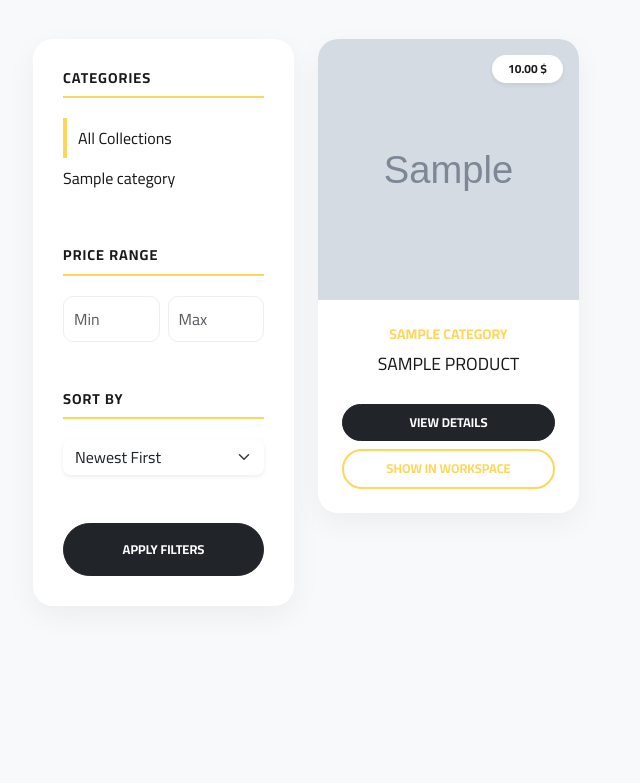
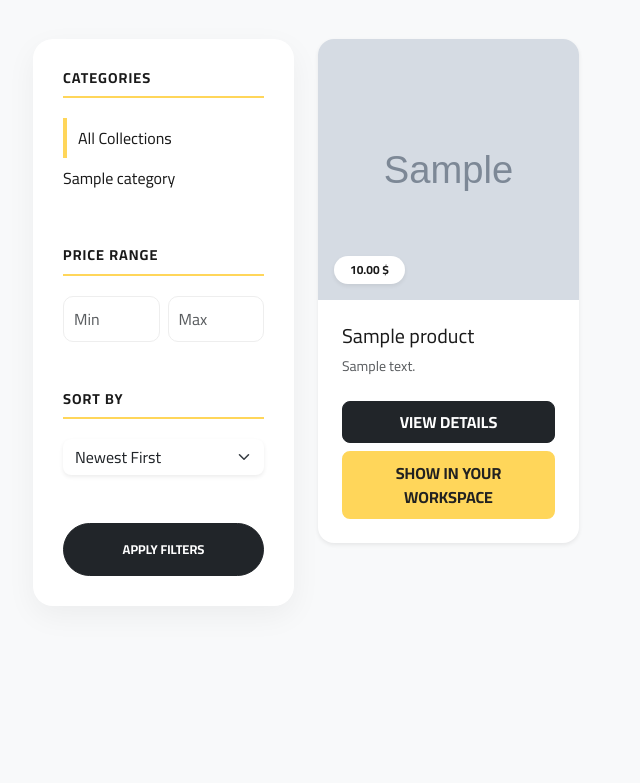
Before and after one commit to amraoui-mo7amed/loftdesign, a Django app: page /products/ in a window 1280 px wide. Shown: the part 68-851 px from the top of the page, without its empty margins (49-689 px from the left). Run offline with Django 5.2, Linux system fonts and the light colour scheme; tables that the repository leaves empty hold one stand-in row (values such as "Sample post"); grey boxes marked "Sample" are stand-in pictures.

Commit message:
refactor: extract product card into a reusable partial template and update styles

```diff
--- /dev/null
+++ b/frontend/templates/partials/product_card.html
@@ -0,0 +1,33 @@
+{% load i18n %}
+<div class="soft-glass-card h-100 shadow-sm border-0 rounded-4 overflow-hidden bg-white transition-all hover-lift"
+     style="text-align: initial">
+    <div class="position-relative overflow-hidden" style="aspect-ratio: 1/1;">
+        {% if product.thumbnail %}
+            <img src="{{ product.thumbnail.url }}"
+                 alt="{{ product.title }}"
+                 class="img-fluid w-100 h-100 transition-all hover-scale"
+                 style="object-fit: cover">
+        {% endif %}
+        {% if product.price %}
+            <div class="position-absolute bottom-0 width-100 m-3">
+                <span class="badge bg-white text-dark shadow-sm px-3 py-2 rounded-pill fw-black">{{ product.price }} $</span>
+            </div>
+        {% endif %}
+    </div>
+    <div class="p-4">
+        <h5 class="fw-black mb-2">{{ product.title }}</h5>
+        <p class="text-muted small mb-4 line-height-relaxed">{{ product.description|truncatewords:10 }}</p>
+        <div class="d-grid gap-2">
+            <a href="{% url 'frontend:product_detail' product.pk %}"
+               target="_blank"
+               class="btn btn-dark rounded-3 py-2 fw-bold small text-uppercase">{% trans "View Details" %}</a>
+            {% if product.external_link %}
+                <a href="{{ product.external_link }}"
+                   target="_blank"
+                   class="btn btn-primary rounded-3 py-2 fw-bold small text-uppercase border-2">
+                    {% trans "Show in your workspace" %}
+                </a>
+            {% endif %}
+        </div>
+    </div>
+</div>
--- a/frontend/templates/products/products_list.html
+++ b/frontend/templates/products/products_list.html
@@ -81,38 +81,8 @@
             <div class="col-lg-9">
                 <div class="row g-4">
                     {% for product in products %}
-                    <div class="col-md-6 col-xl-4" data-aos="fade-up">
-                        <div class="product-grid-card">
-                            <div class="product-grid-img">
-                                {% if product.thumbnail %}
-                                <img src="{{ product.thumbnail.url }}" alt="{{ product.title }}">
-                                {% endif %}
-                                {% if product.price %}
-                                <div class="position-absolute top-0 end-0 m-3">
-                                    <span class="badge bg-white text-dark shadow-sm px-3 py-2 rounded-pill fw-black">
-                                        {{ product.price }} $
-                                    </span>
-                                </div>
-                                {% endif %}
-                            </div>
-                            <div class="p-4 text-center">
-                                <span class="text-primary fw-bold text-uppercase small tracking-widest d-block mb-2">
-                                    {% if product.category %}{{ product.category.name }}{% else %}{% trans "Exclusive" %}{% endif %}
-                                </span>
-                                <h4 class="fw-black mb-3 text-dark text-uppercase" style="font-size: 1.1rem; height: 2.2rem; overflow: hidden;">{{ product.title }}</h4>
-
-                                <div class="d-grid gap-2">
-                                    <a href="{% url 'frontend:product_detail' product.pk %}" class="btn btn-dark pill-btn py-2">
-                                        {% trans "View Details" %}
-                                    </a>
-                                    {% if product.external_link %}
-                                    <a href="{{ product.external_link }}" target="_blank" class="btn btn-outline-primary border-2 pill-btn py-2">
-                                        {% trans "Show in workspace" %}
-                                    </a>
-                                    {% endif %}
-                                </div>
-                            </div>
-                        </div>
+                    <div class="col-lg-4 col-md-6">
+                        {% include "partials/product_card.html" %}
                     </div>
                     {% empty %}
                     <div class="col-12 text-center py-10">
```
